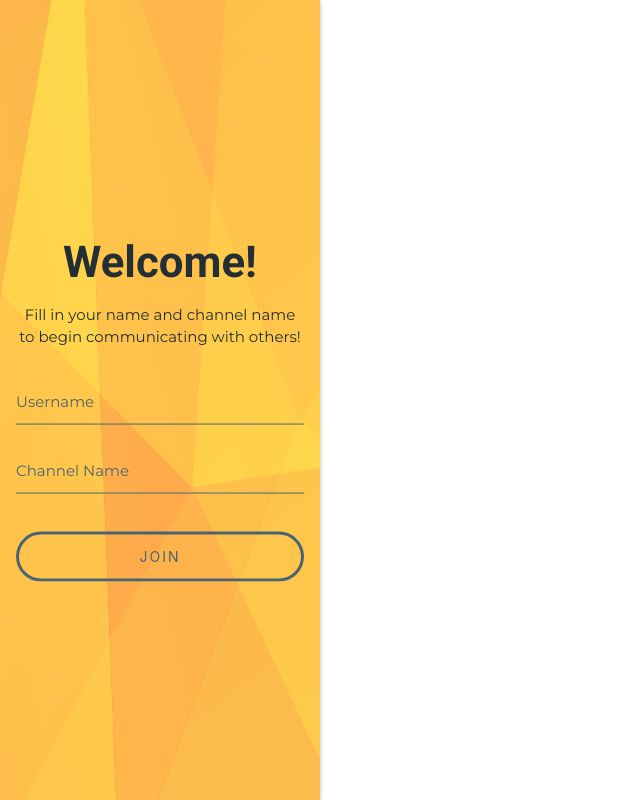
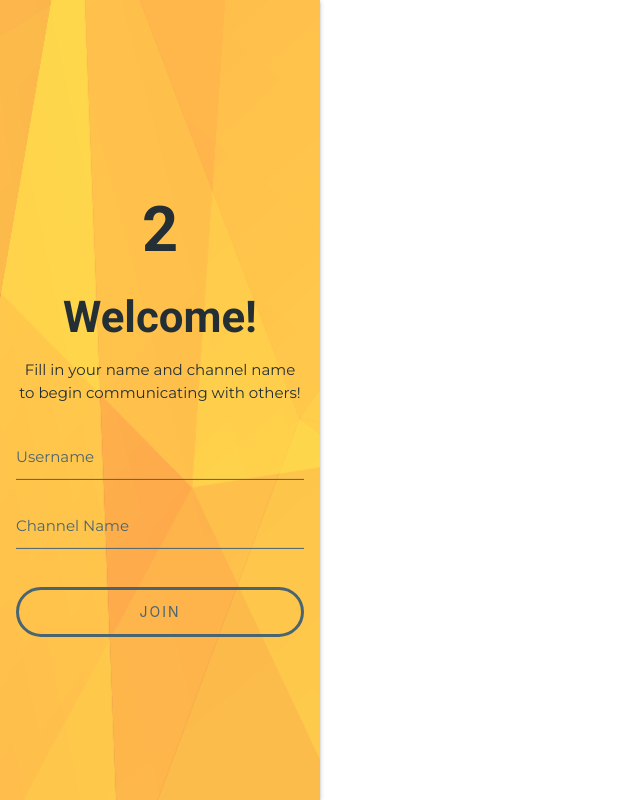
Before and after one commit to yiningsoong/yiningsoong.github.io, a plain HTML site: page twilio-sample/index.html in a window 1280 px wide. Shown: the whole page, without its empty margins (0-640 px from the left). Drawn offline with Linux system fonts and the light colour scheme.

Commit message:
Update index.html

```diff
--- a/twilio-sample/index.html
+++ b/twilio-sample/index.html
@@ -17,6 +17,7 @@
     <div class="row">
         <div class="col s3 z-depth-1" id="input">
             <div>
+                <h1 class="center-align">2</h1>
                 <img id="logo" class="hide animated zoomIn" src="favicon.7b05e8ee.ico"/>
                 <h3 class="center-align animated bounce delay-1s">Welcome!</h3>
                 <p class="center-align mb-30">Fill in your name and channel name to begin communicating with others!</p>
```
